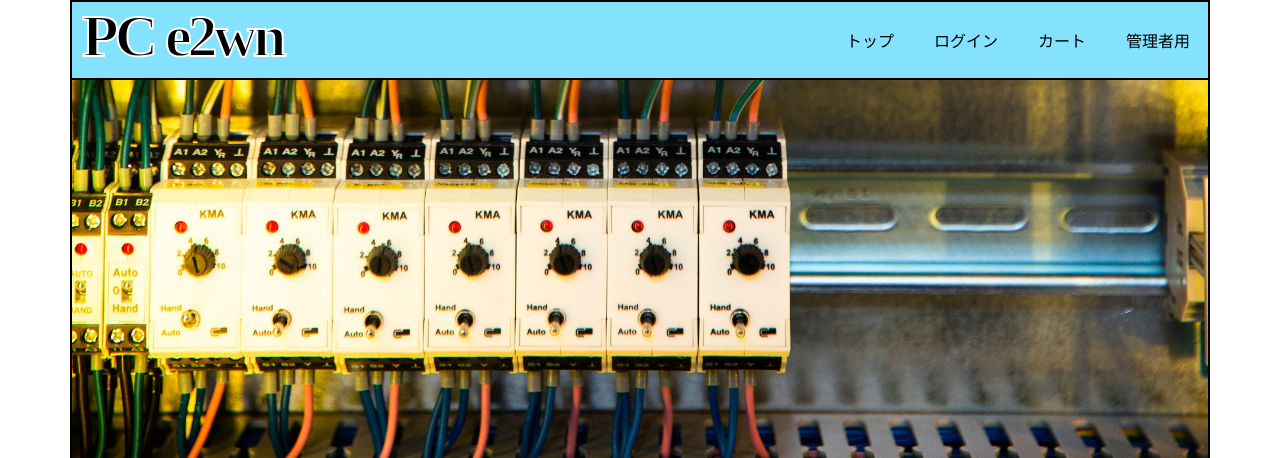
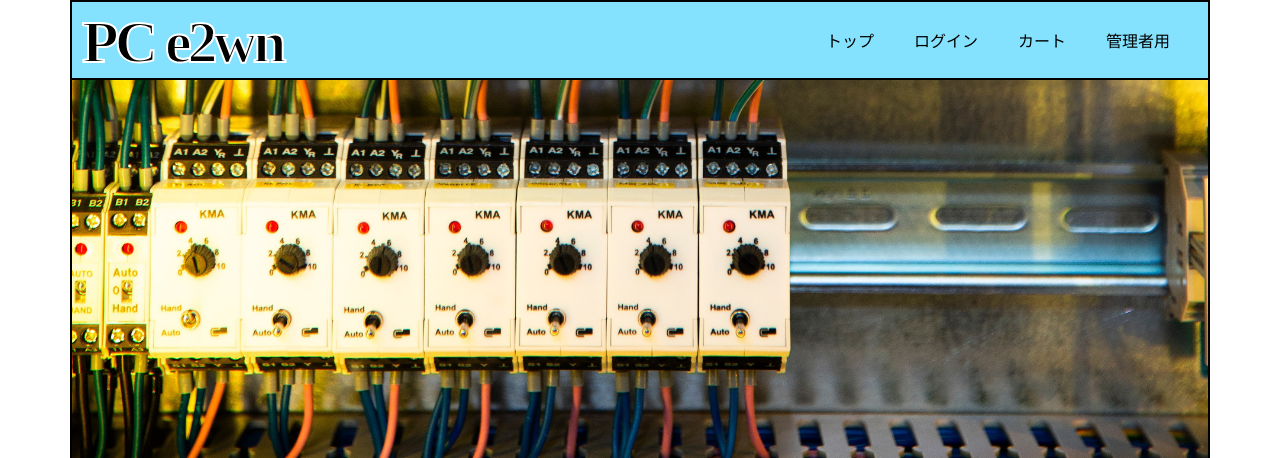
Before and after one commit to eewano/portfolio_pc_site, a PHP site: page /site_err.php in a window 1280 px wide. Shown: the top 458 px of the page. Run offline with PHP 8.4, Linux system fonts and the light colour scheme; style sheets or scripts are compiled from the project's sources.

Commit message:
ヘッダーロゴやメニューのレイアウトを微調整。

```diff
--- a/css/header.css
+++ b/css/header.css
@@ -33,17 +33,17 @@ header {
 }
 
 header h1 {
-  display: inline-block;
   font-size: 60px;
   font-weight: 800;
   letter-spacing: -4px;
   margin-left: 10px;
-  vertical-align: top;
+  line-height: 80px;
 }
 
 @media screen and (max-width: 750px) {
   header h1 {
     font-size: 40px;
+    line-height: 60px;
   }
 }
 
@@ -92,6 +92,7 @@ button img {
   -ms-flex-item-align: center;
       -ms-grid-row-align: center;
       align-self: center;
+  margin-right: 20px;
 }
 
 @media screen and (max-width: 750px) {
@@ -102,6 +103,7 @@ button img {
         justify-self: stretch;
     max-height: 0;
     overflow: hidden;
+    margin-right: 0;
   }
 }
 
--- a/css/header.scss
+++ b/css/header.scss
@@ -21,15 +21,15 @@ header {
     }
 
     h1 {
-        display: inline-block;
         font-size: 60px;
         font-weight: 800;
         letter-spacing: -4px;
         margin-left: 10px;
-        vertical-align: top;
+        line-height: 80px;
 
         @include mq(md) {
             font-size: 40px;
+            line-height: 60px;
         }
 
         a {
@@ -68,12 +68,14 @@ button {
     grid-row-start: head;
     justify-self: end;
     align-self: center;
+    margin-right: 20px;
 
     @include mq(md) {
         grid-row-start: head 2;
         justify-self: stretch;
         max-height: 0;
         overflow: hidden;
+        margin-right: 0;
     }
 
     @include mq(xg) {
```
Also changed, not shown: 1 other file.
